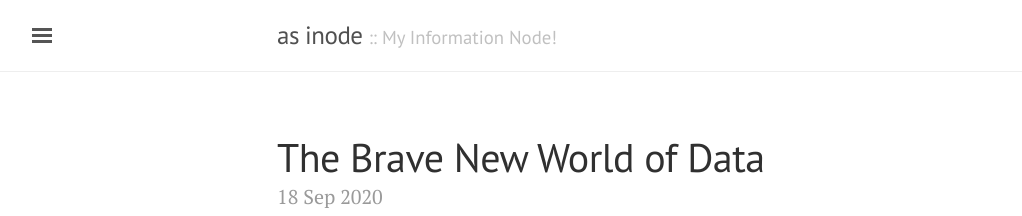
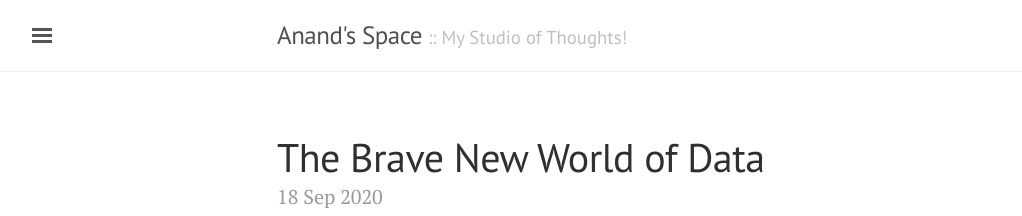
Before and after one commit to SurAnand/suranand.github.io, a Jekyll site: the page built from index.html, in a window 1280 px wide and 900 px high. Shown: the top 216 px of the window, without its empty margins (3-1025 px from the left). Built offline with Jekyll 4.4.1, drawn with Linux system fonts in a browser that asks for light colours; the list of posts is cut into pages by our own code; comment, search, counter and statistics services are not loaded.

Commit message:
Sep 2020 changes in the entire site and site settings

```diff
--- a/_config.yml
+++ b/_config.yml
@@ -5,10 +5,10 @@ permalink:           pretty
 excerpt_separator:   "<!-- more -->"
 
 # Setup
-title:               as inode
-tagline:             ':: My Information Node!'
-description:         'I am Anand Surampudi. I treasure my new learnings here.'
-url:                 http://github.com/asinode/asinode.github.io
+title:               Anand's Space
+tagline:             ':: My Studio of Thoughts!'
+description:         'I am Anand Surampudi. I treasure my learnings here.'
+url:                 http://github.com/suranands/suranands.github.io
 baseurl:             ''
 gems:		     [jekyll-paginate]
 paginate:            5
@@ -18,8 +18,8 @@ comments:	     true
 # About/contact
 author:
   name:              Anand Surampudi
-  url:               http://in.linkedin.com/in/asinode
-  email:             asinode@zoho.com
+  url:               https://www.linkedin.com/in/surab/
+  email:             abs@outlook.in
 
 # Custom vars
-version:             1.0.0
+version:             2.0.0
--- a/_includes/sidebar.html
+++ b/_includes/sidebar.html
@@ -25,8 +25,8 @@
       {% endif %}
     {% endfor %}
 
-    <a class="sidebar-nav-item" href="http://twitter.com/_asinode">@_asinode</a>
-    <a class="sidebar-nav-item" href="http://in.linkedin.com/in/asinode">@LinkedIn</a>
+    <a class="sidebar-nav-item" href="https://twitter.com/sur_anand0">@sur_anand0</a>
+    <a class="sidebar-nav-item" href="https://in.linkedin.com/in/surab">@LinkedIn</a>
     <span class="sidebar-nav-item">Currently v{{ site.version }}</span>
   </nav>
 
```
Also changed, not shown: README.md.
